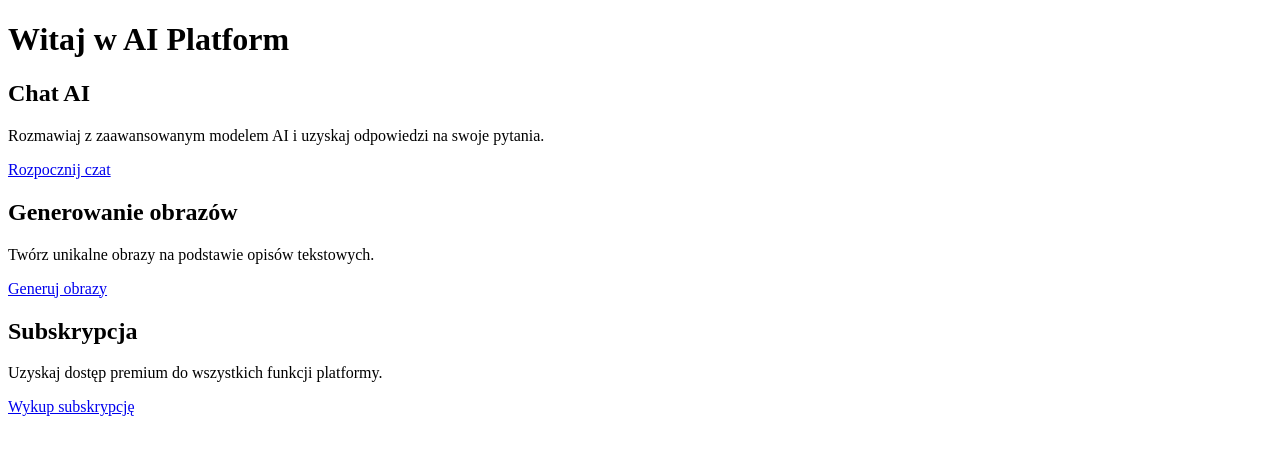
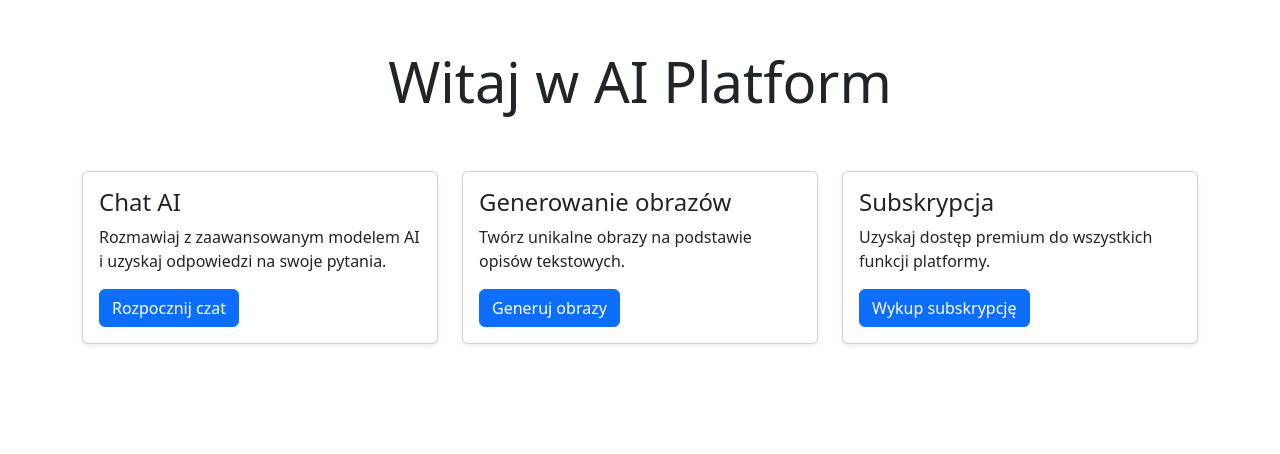
Before and after one commit to rickgobig/Chat_In_Pocket, a Next.js app in the folder ai-platform/frontend/: page / in a window 1280 px wide. Shown: the top 454 px of the page. Built offline with nearby package versions, Linux system fonts and the light colour scheme.

Commit message:
Refaktor UI: Dostosowanie do nowego wyglądu Bootstrap
- Dodano przyciski powrotu do strony głównej
- Ujednolicono style przycisków (rounded-pill)
- Poprawiono układ kart i formularzy
- Dodano spinnery podczas ładowania
- Dostosowano nagłówki i typografię

```diff
--- /dev/null
+++ b/ai-platform/frontend/pages/_document.js
@@ -0,0 +1,30 @@
+import { Html, Head, Main, NextScript } from 'next/document'
+
+export default function Document() {
+  return (
+    <Html>
+      <Head>
+        <link
+          href="https://cdn.jsdelivr.net/npm/bootstrap@5.3.2/dist/css/bootstrap.min.css"
+          rel="stylesheet"
+          integrity="sha384-T3c6CoIi6uLrA9TneNEoa7RxnatzjcDSCmG1MXxSR1GAsXEV/Dwwykc2MPK8M2HN"
+          crossOrigin="anonymous"
+        />
+        <script
+          src="https://cdn.jsdelivr.net/npm/bootstrap@5.3.2/dist/js/bootstrap.bundle.min.js"
+          integrity="sha384-C6RzsynM9kWDrMNeT87bh95OGNyZPhcTNXj1NW7RuBCsyN/o0jlpcV8Qyq46cDfL"
+          crossOrigin="anonymous"
+          defer
+        />
+        <link
+          rel="stylesheet"
+          href="https://cdn.jsdelivr.net/npm/bootstrap-icons@1.11.1/font/bootstrap-icons.css"
+        />
+      </Head>
+      <body>
+        <Main />
+        <NextScript />
+      </body>
+    </Html>
+  )
+}
--- a/ai-platform/frontend/pages/app.js
+++ b/ai-platform/frontend/pages/app.js
@@ -1,7 +1,13 @@
+import 'bootstrap/dist/css/bootstrap.min.css';
 import '../styles/globals.css';
 import Layout from '../components/Layout';
+import { useEffect } from 'react';
 
 function MyApp({ Component, pageProps }) {
+  useEffect(() => {
+    require('bootstrap/dist/js/bootstrap.bundle.min.js');
+  }, []);
+
   return (
     <Layout>
       <Component {...pageProps} />
--- a/ai-platform/frontend/pages/index.js
+++ b/ai-platform/frontend/pages/index.js
@@ -3,43 +3,47 @@ import Head from 'next/head';
 
 export default function Home() {
   return (
-    <div className="flex flex-col items-center">
-      <Head>
-        <title>AI Platform - Strona główna</title>
-        <meta name="description" content="Platforma AI z funkcjami czatu i generowania obrazów" />
-      </Head>
+    <div className="container py-5">
+      <div className="row">
+        <div className="col-12 mb-5">
+          <h1 className="display-4 text-center">Witaj w AI Platform</h1>
+        </div>
+      </div>
 
-      <h1 className="text-4xl font-bold mb-8">Witaj w AI Platform</h1>
-
-      <div className="grid grid-cols-1 md:grid-cols-3 gap-6 w-full max-w-4xl">
-        <div className="bg-white p-6 rounded-lg shadow-md hover:shadow-lg transition-shadow">
-          <h2 className="text-2xl font-semibold mb-4">Chat AI</h2>
-          <p className="mb-4">Rozmawiaj z zaawansowanym modelem AI i uzyskaj odpowiedzi na swoje pytania.</p>
-          <Link href="/chat">
-            <a className="bg-blue-500 hover:bg-blue-600 text-white py-2 px-4 rounded">
-              Rozpocznij czat
-            </a>
-          </Link>
+      <div className="row g-4">
+        <div className="col-md-4">
+          <div className="card shadow-sm h-100">
+            <div className="card-body">
+              <h2 className="card-title h4">Chat AI</h2>
+              <p className="card-text">Rozmawiaj z zaawansowanym modelem AI i uzyskaj odpowiedzi na swoje pytania.</p>
+              <a href="/chat" className="btn btn-primary stretched-link">Rozpocznij czat</a>
+            </div>
+          </div>
         </div>
 
-        <div className="bg-white p-6 rounded-lg shadow-md hover:shadow-lg transition-shadow">
-          <h2 className="text-2xl font-semibold mb-4">Generowanie obrazów</h2>
-          <p className="mb-4">Twórz unikalne obrazy na podstawie opisów tekstowych.</p>
-          <Link href="/image">
-            <a className="bg-green-500 hover:bg-green-600 text-white py-2 px-4 rounded">
-              Generuj obrazy
-            </a>
-          </Link>
+        <div className="col-md-4">
+          <div className="card shadow-sm h-100">
+            <div className="card-body">
+              <h2 className="card-title h4">Generowanie obrazów</h2>
+              <p className="card-text">Twórz unikalne obrazy na podstawie opisów tekstowych.</p>
+              <a href="/image" className="btn btn-primary stretched-link">Generuj obrazy</a>
+            </div>
+          </div>
         </div>
 
-        <div className="bg-white p-6 rounded-lg shadow-md hover:shadow-lg transition-shadow">
-          <h2 className="text-2xl font-semibold mb-4">Subskrypcja</h2>
-          <p className="mb-4">Uzyskaj dostęp premium do wszystkich funkcji platformy.</p>
-          <Link href="/checkout">
-            <a className="bg-purple-500 hover:bg-purple-600 text-white py-2 px-4 rounded">
-              Wykup subskrypcję
-            </a>
-          </Link>
+        <div className="col-md-4">
+          <div className="card shadow-sm h-100">
+          <div className="card-body">
+              <h2 className="card-title h4">Subskrypcja</h2>
+              <p className="card-text">Uzyskaj dostęp premium do wszystkich funkcji platformy.</p>
+              <a
+                href="/checkout"
+                className="btn btn-primary stretched-link"
+              >
+                Wykup subskrypcję
+              </a>
+            </div>
+          </div>
         </div>
       </div>
     </div>
--- a/ai-platform/frontend/postcss.config.js
+++ /dev/null
@@ -1,6 +0,0 @@
-module.exports = {
-    plugins: {
-      tailwindcss: {},
-      autoprefixer: {},
-    },
-  }
--- a/ai-platform/frontend/styles/globals.css
+++ b/ai-platform/frontend/styles/globals.css
@@ -1,7 +1,13 @@
-@tailwind base;
-@tailwind components;
-@tailwind utilities;
+body {
+  background-color: #f8f9fa;  /* kolor z Bootstrapa */
+  font-family: system-ui, -apple-system, "Segoe UI", Roboto, "Helvetica Neue", Arial, sans-serif;
+}
 
-body {
-  @apply bg-gray-50;
+/* Możemy dodać więcej własnych styli */
+.card {
+  transition: transform 0.2s ease-in-out;
 }
+
+.card:hover {
+  transform: translateY(-5px);
+}
--- a/ai-platform/frontend/tailwind.config.js
+++ /dev/null
@@ -1,10 +0,0 @@
-module.exports = {
-    content: [
-      "./pages/**/*.{js,ts,jsx,tsx}",
-      "./components/**/*.{js,ts,jsx,tsx}",
-    ],
-    theme: {
-      extend: {},
-    },
-    plugins: [],
-  }
```
Also changed, not shown: ai-platform/frontend/package.json (+6 -9 lines), ai-platform/frontend/pages/chat.js (+36 -16 lines), ai-platform/frontend/pages/checkout.js (+27 -16 lines), ai-platform/frontend/pages/image.js (+30 -16 lines), 1 other file (tests, documents, lock files or other folders).
